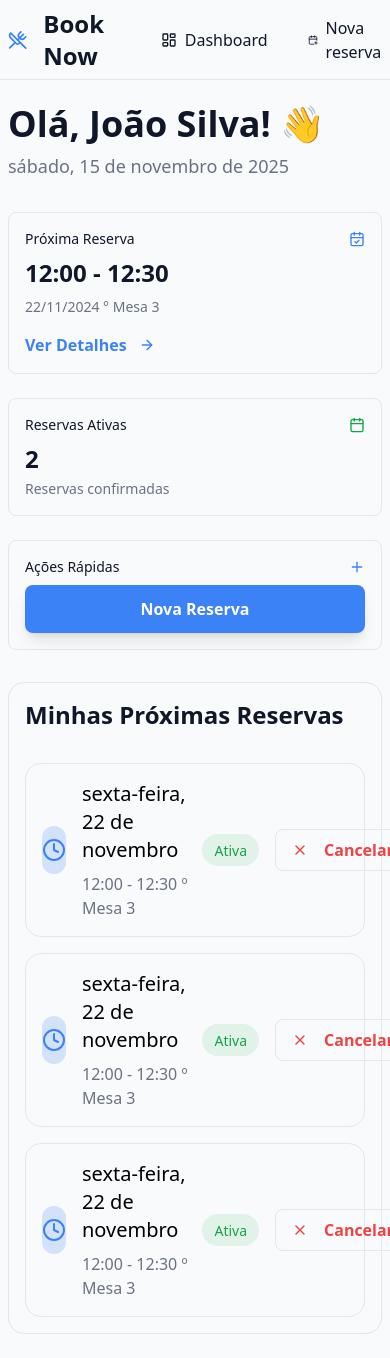
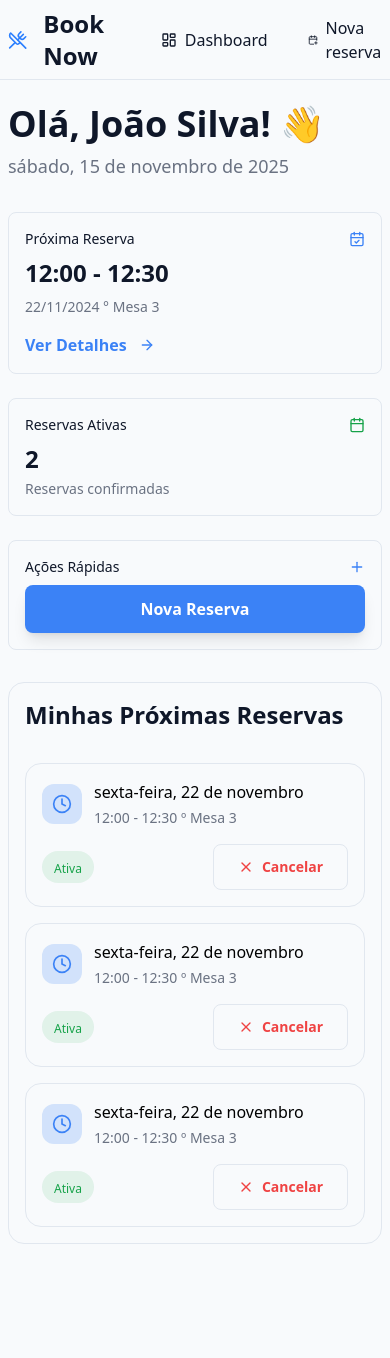
Before and after one commit to codemathsz/book-now-app, a React (Vite) app: page /dashboard in a window 390 px wide. Shown: the top 1358 px of the page. After the commit the page ends 1268 px from the top, so only its background shows below. Built offline with nearby package versions, Linux system fonts and the light colour scheme.

Commit message:
feat: responsive reservation card

```diff
--- a/src/components/ReservationCard/index.tsx
+++ b/src/components/ReservationCard/index.tsx
@@ -3,22 +3,22 @@ import { Button } from "../Button";
 
 export function ReservationCard() {
     return(
-        <div className="w-full flex justify-between border rounded-2xl p-4">
-            <div className="flex justify-center items-center gap-4">
-                <div className="w-12 h-12 flex justify-center items-center rounded-xl bg-[#3b82f6]/20 ">
-                    <Clock className="w-6 h-6" color="#3b82f6"/>
+        <div className="w-full flex flex-col sm:flex-row justify-between gap-4 border rounded-2xl p-4">
+            <div className="flex items-center gap-3 sm:gap-4">
+                <div className="w-10 h-10 sm:w-12 sm:h-12 shrink-0 flex justify-center items-center rounded-xl bg-[#3b82f6]/20">
+                    <Clock className="w-5 h-5 sm:w-6 sm:h-6" color="#3b82f6"/>
                 </div>
 
-                <div className="flex flex-col gap-2 justify-center items-start">
-                    <h1 className="font-medium text-xl text-black">sexta-feira, 22 de novembro</h1>
-                    <p className="text-base text-gray-500">12:00 - 12:30 º Mesa 3</p>
+                <div className="flex flex-col gap-1 sm:gap-2 justify-center items-start min-w-0">
+                    <h1 className="font-medium text-base sm:text-xl text-black truncate w-full">sexta-feira, 22 de novembro</h1>
+                    <p className="text-sm sm:text-base text-gray-500">12:00 - 12:30 º Mesa 3</p>
                 </div>
             </div>
-            <div className="flex justify-center items-center gap-4">
+            <div className="flex justify-between sm:justify-center items-center gap-3 sm:gap-4">
                 <div className="rounded-full bg-[#16a249]/10 px-3 py-1">
-                    <span className="text-sm text-[#16a249]">Ativa</span>
+                    <span className="text-xs sm:text-sm text-[#16a249]">Ativa</span>
                 </div>
-                <Button variant="outline" className="flex justify-center items-center gap-4 px-4! py-2!" title="Cancelar agendamento">
+                <Button variant="outline" className="flex justify-center items-center gap-2 sm:gap-4 px-3 sm:px-4 py-2 text-sm sm:text-base" title="Cancelar agendamento">
                     <X className="w-4 h-4" color="#ef4343"/>
                     <span className="text-[#ef4343]">Cancelar</span>
                 </Button>
```
